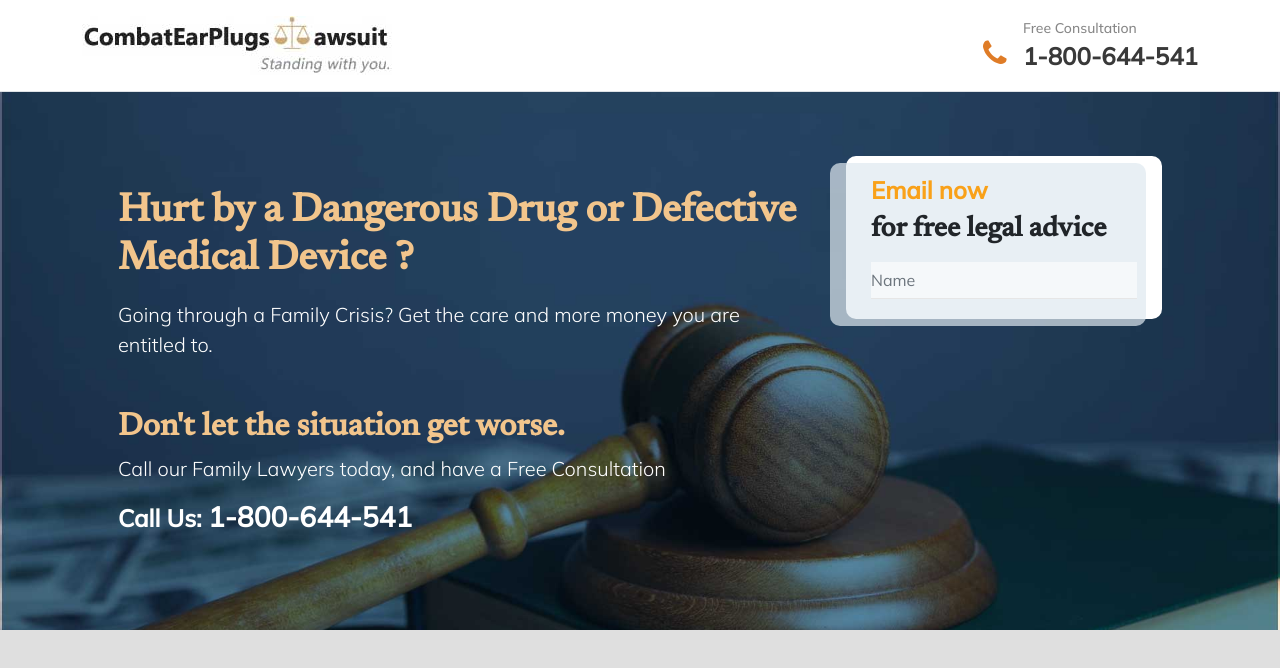
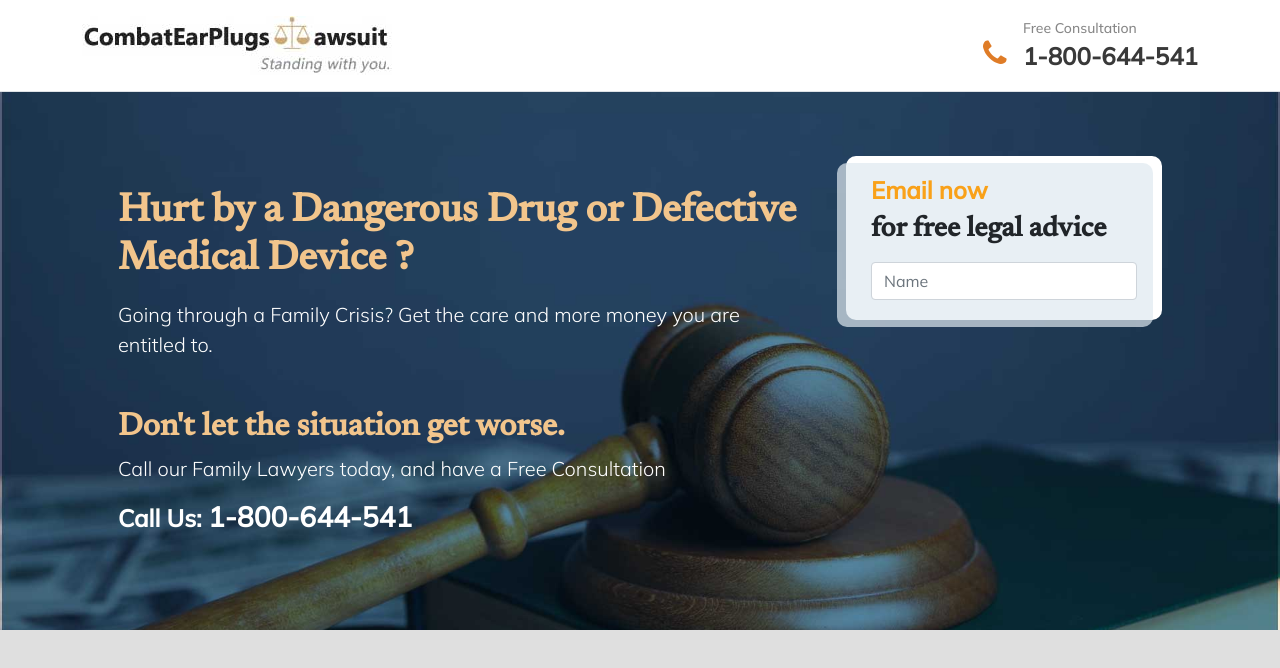
Before and after one commit to durgeshraju/react-projects, a React (Create React App) app in the folder 2.LandingPages/lawsuits/: page / in a window 1280 px wide. Shown: the top 668 px of the page. Built offline with nearby package versions, Linux system fonts and the light colour scheme.

Commit message:
unwanted style removals

```diff
--- a/2.LandingPages/lawsuits/src/sharedUI/Card.module.css
+++ b/2.LandingPages/lawsuits/src/sharedUI/Card.module.css
@@ -7,7 +7,7 @@
 }
 .cardWrapper::after {
     position: absolute;
-    left: -5%;
+    left: -3%;
     top: 4%;
     content: "";
     height: 100%;
@@ -33,22 +33,3 @@
 .cardWrapper .heading {
     margin-bottom: 30px;
 }
-.cardWrapper input,
-.cardWrapper .nice-select {
-    border: none;
-    border-radius: inherit;
-    box-shadow: inherit;
-    background: rgba(255, 255, 255, 0.6);
-    border-bottom: 1px solid #e6e6e6;
-    padding-left: 0;
-}
-.cardWrapper button {
-    background: #0554f2;
-    padding: 13px 25px;
-    border-radius: 30px;
-    color: #ffffff;
-    font-weight: 700;
-    margin-top: 10px;
-    width: 100%;
-    border: none;
-}
```
